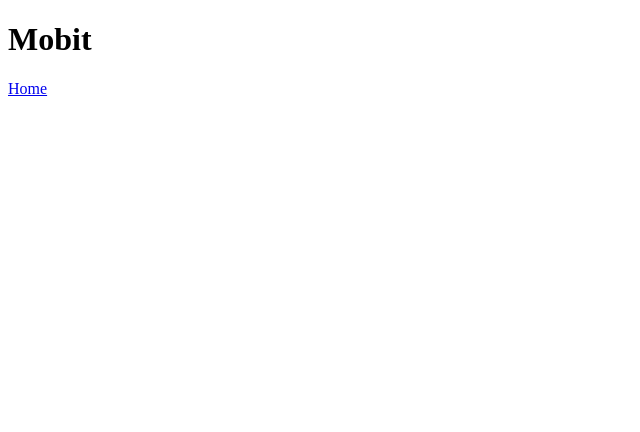
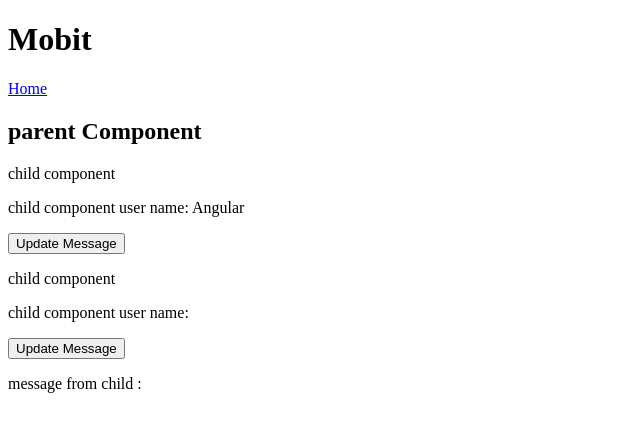
Before and after one commit to gittudemo/angular-tytorial, an Angular app: page / in a window 1280 px wide. Shown: the top 432 px of the page, without its empty margins (0-640 px from the left). Built offline with nearby package versions, Linux system fonts and the light colour scheme.

Commit message:
send-mesage-child-parent-viceversa

```diff
--- a/src/app/app.html
+++ b/src/app/app.html
@@ -13,5 +13,13 @@
   <button (click)="decreament()">minus</button>
   <button (click)="reset()">reset</button>
   <p>Count: {{ count() }}</p> -->
+  <h2>parent Component</h2>
+
+  <app-child [childUserName]="userName"></app-child>
+  <!-- passing the userName signal to the child component using property binding -->
+
+  <app-child #childRef></app-child>
+  <p>message from child : {{ childRef.message() }}</p>
+
   <router-outlet></router-outlet>
 </main>
--- a/src/app/app.ts
+++ b/src/app/app.ts
@@ -1,32 +1,40 @@
 import { Component, signal } from '@angular/core';
 import { RouterOutlet, RouterLink } from '@angular/router';
+import { Child } from './child/child';
 
 @Component({
   selector: 'app-root',
-  imports: [RouterOutlet, RouterLink],
+  imports: [RouterOutlet, RouterLink, Child], //importing the child component
   templateUrl: './app.html',
   styleUrl: './app.css',
 })
 export class App {
-  protected readonly title = signal('angular-tytorial');
-  name = 'Angular';
-  isAdmin = true;
+  // protected readonly title = signal('angular-tytorial');
+  // name = 'Angular';
+  // isAdmin = true;
 
 
-  item = [10,20,15,35,67];
-  newItems = [10,1,21,5,8];
-  count = signal(10);
+  // item = [10,20,15,35,67];
+  // newItems = [10,1,21,5,8];
+  // count = signal(10);
 
-  increament() {
-    this.count.update((c) => c + 1);
-  }
+  // increament() {
+  //   this.count.update((c) => c + 1);
+  // }
 
-  decreament() {
-    this.count.update((c) => c - 1);
-  }
+  // decreament() {
+  //   this.count.update((c) => c - 1);
+  // }
 
-  reset() {
-    this.count.set(0);
-  }
+  // reset() {
+  //   this.count.set(0);
+  // }
+
+
+
+  //how to transfer data from parent to child component using @Input decorator.
+
+
+  userName : string = "Angular";  //strp1 : create a variable in parent component and assign some value to it.
 
 }
--- a/src/app/child/child.html
+++ b/src/app/child/child.html
@@ -1 +1,7 @@
-<p>child works!</p>
+<p>child component</p>
+
+<p>child component user name: {{ childUserName() }}</p>
+<!-- step4 : use the variable in child component to display the data received from parent component. we have to call the variable as a function because it is a signal. -->
+
+<button (click)="updateMessage()">Update Message</button>
+<!-- step3 : create a button in child component and bind a click event to it that will call a function to update the signal variable. -->
--- a/src/app/child/child.ts
+++ b/src/app/child/child.ts
@@ -1,4 +1,4 @@
-import { Component } from '@angular/core';
+import { Component, input , signal} from '@angular/core';
 
 @Component({
   selector: 'app-child',
@@ -6,4 +6,15 @@ import { Component } from '@angular/core';
   templateUrl: './child.html',
   styleUrl: './child.css',
 })
-export class Child {}
+export class Child {
+  childUserName = input<string>(); //step2 : create a variable in child component and decorate it with @Input decorator and specify the type of data it will receive from parent component.
+
+  //update child to parent using signal
+
+  message = signal(''); //step1 : create a signal variable in child component to hold the data that will be sent to parent component.
+
+
+  updateMessage() {
+    this.message.set('Hello from child component!'); //step2 : update the signal variable with the data that you want to send to parent component.
+  }
+}
```
